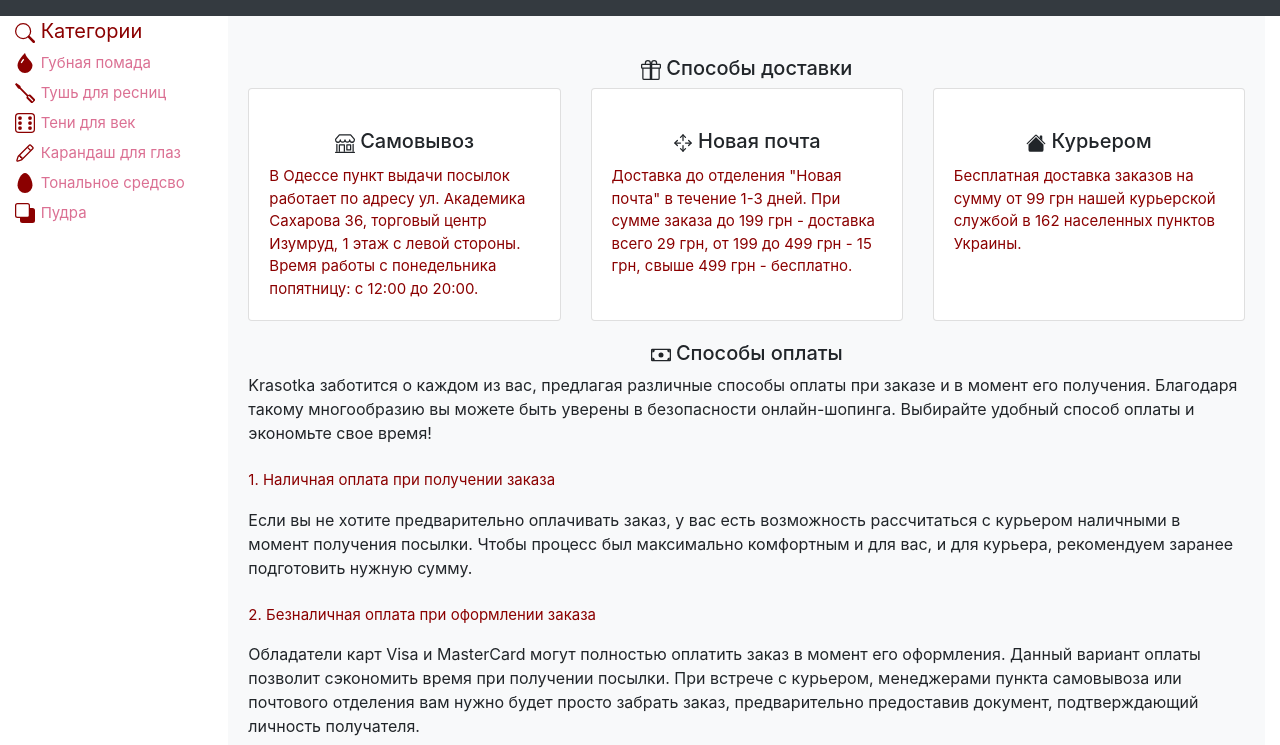
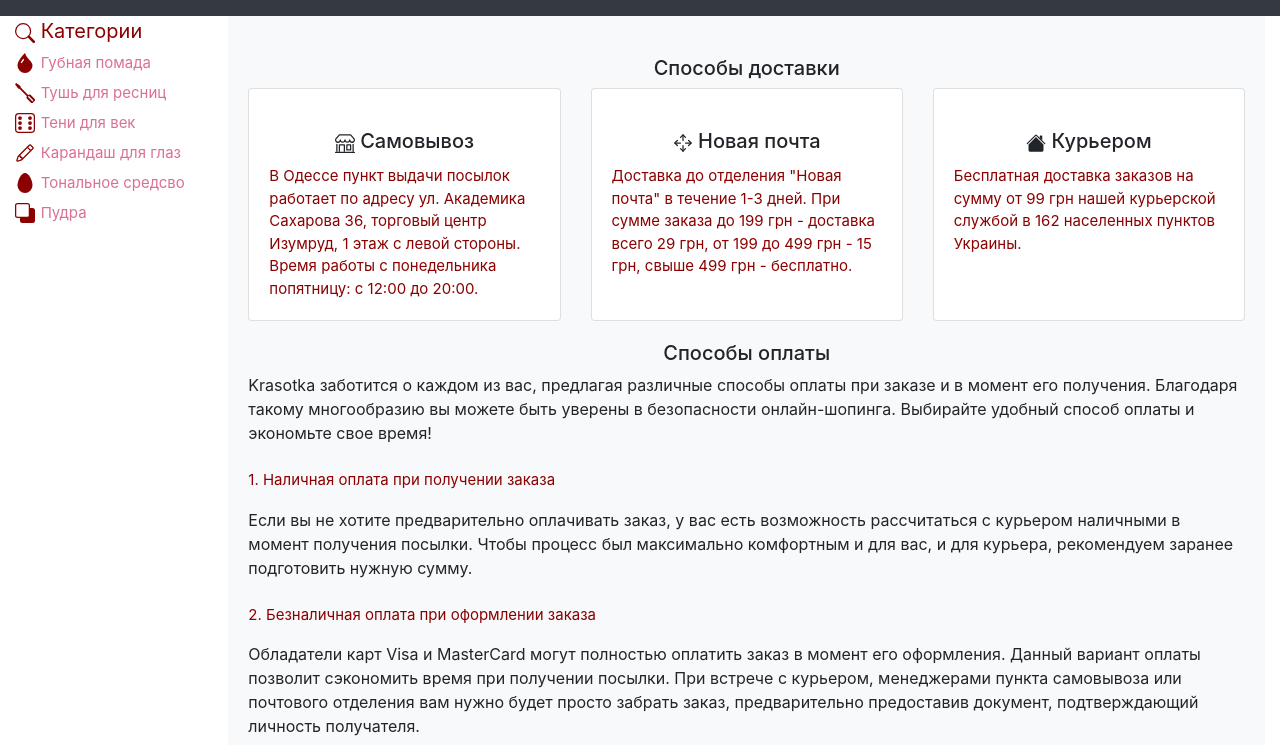
Before and after one commit to ikom9120/bootstrap-shop, a website: page shipping.html in a window 1280 px wide. Shown: the part 55-800 px from the top of the page. Drawn offline with nearby package versions, Linux system fonts and the light colour scheme.

Commit message:
BS-2 исправлены ошибки

```diff
--- a/shipping.html
+++ b/shipping.html
@@ -111,16 +111,9 @@
                 <a href="#">Пудра</a></div>
         </div>
 
-        <div class=" col content">
+        <div class="col content">
             <div class="story">
-                <h2>
-                    <svg width="1em" height="1em" viewBox="0 0 16 16" class="bi bi-gift" fill="currentColor"
-                         xmlns="http://www.w3.org/2000/svg">
-                        <path fill-rule="evenodd"
-                              d="M3 2.5a2.5 2.5 0 0 1 5 0 2.5 2.5 0 0 1 5 0v.006c0 .07 0 .27-.038.494H15a1 1 0 0 1 1 1v2a1 1 0 0 1-1 1v7.5a1.5 1.5 0 0 1-1.5 1.5h-11A1.5 1.5 0 0 1 1 14.5V7a1 1 0 0 1-1-1V4a1 1 0 0 1 1-1h2.038A2.968 2.968 0 0 1 3 2.506V2.5zm1.068.5H7v-.5a1.5 1.5 0 1 0-3 0c0 .085.002.274.045.43a.522.522 0 0 0 .023.07zM9 3h2.932a.56.56 0 0 0 .023-.07c.043-.156.045-.345.045-.43a1.5 1.5 0 0 0-3 0V3zM1 4v2h6V4H1zm8 0v2h6V4H9zm5 3H9v8h4.5a.5.5 0 0 0 .5-.5V7zm-7 8V7H2v7.5a.5.5 0 0 0 .5.5H7z"/>
-                    </svg>
-                    Способы доставки
-                </h2>
+                <h2>Способы доставки</h2>
                 <div class="card-deck">
                     <div class="card">
                         <div class="card-body">
@@ -181,15 +174,7 @@
                         </div>
                     </div>
                 </div>
-                <h2>
-                    <svg width="1em" height="1em" viewBox="0 0 16 16" class="bi bi-cash" fill="currentColor"
-                         xmlns="http://www.w3.org/2000/svg">
-                        <path fill-rule="evenodd"
-                              d="M15 4H1v8h14V4zM1 3a1 1 0 0 0-1 1v8a1 1 0 0 0 1 1h14a1 1 0 0 0 1-1V4a1 1 0 0 0-1-1H1z"/>
-                        <path d="M13 4a2 2 0 0 0 2 2V4h-2zM3 4a2 2 0 0 1-2 2V4h2zm10 8a2 2 0 0 1 2-2v2h-2zM3 12a2 2 0 0 0-2-2v2h2zm7-4a2 2 0 1 1-4 0 2 2 0 0 1 4 0z"/>
-                    </svg>
-                    Способы оплаты
-                </h2>
+                <h2>Способы оплаты</h2>
                 Krasotka заботится о каждом из вас, предлагая различные способы оплаты при заказе и в момент его
                 получения. Благодаря такому многообразию вы можете быть уверены в безопасности онлайн-шопинга. Выбирайте
                 удобный способ оплаты и экономьте свое время!<br><br>
```
